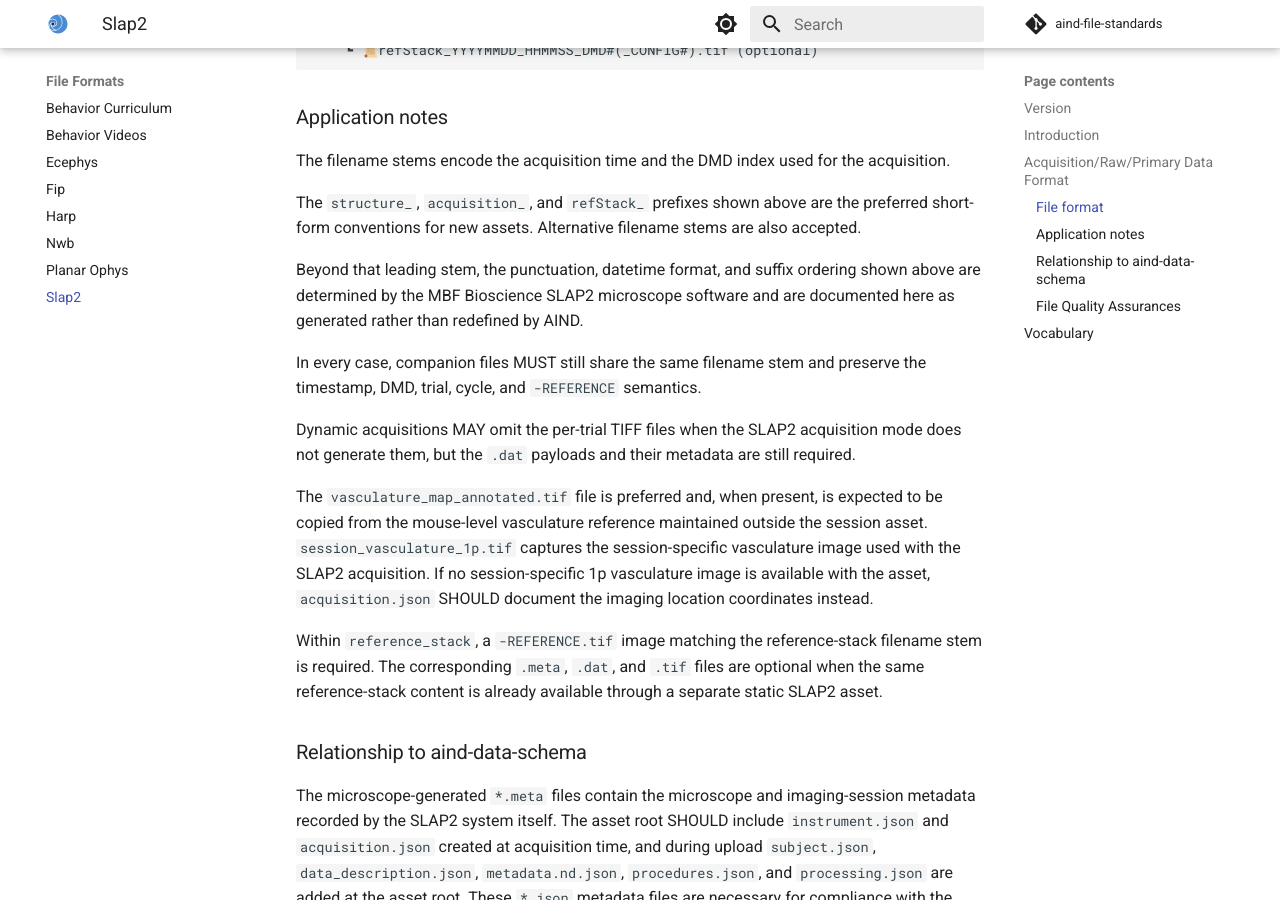
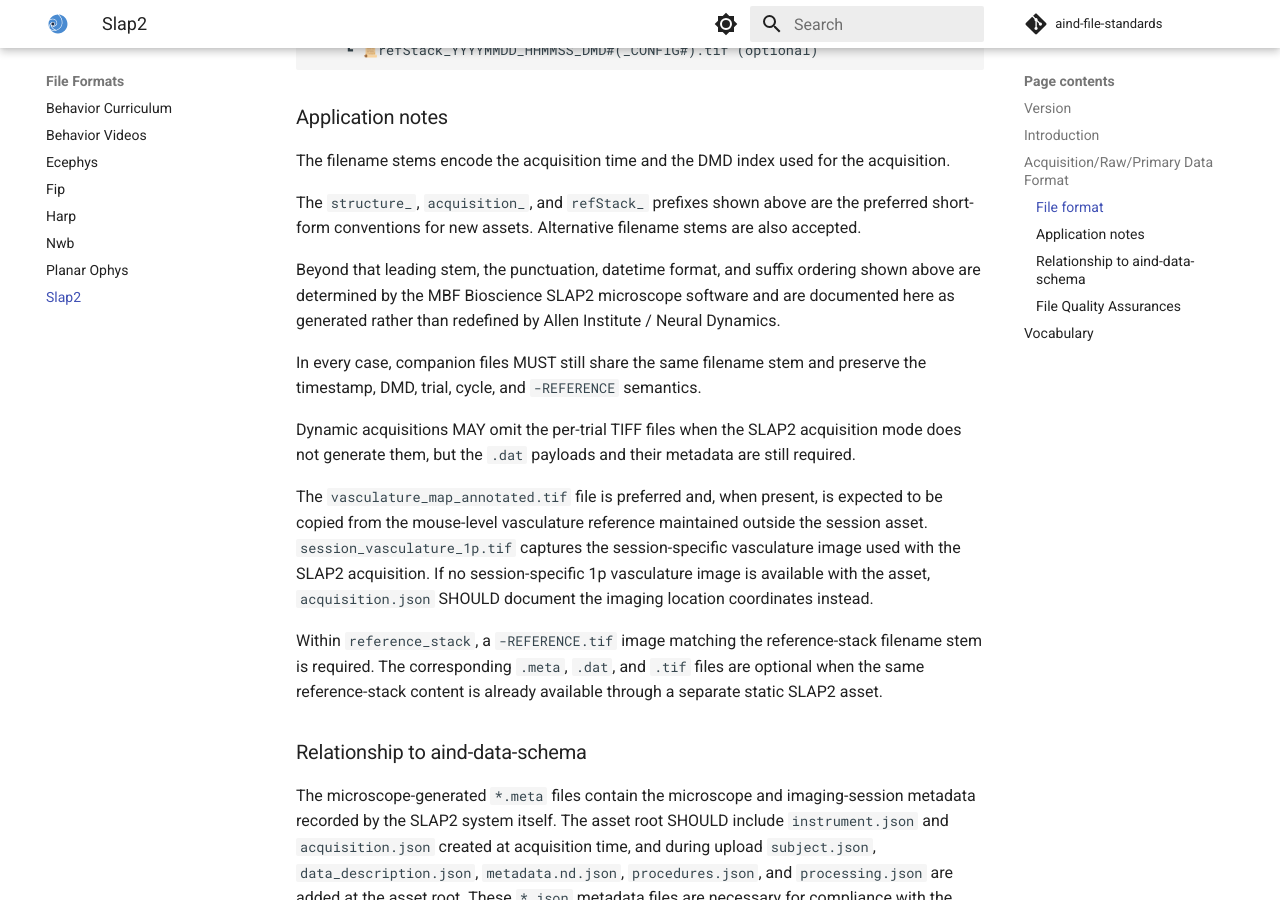
Before and after one commit to AllenNeuralDynamics/aind-file-standards, an MkDocs documentation site: the page built from docs/file_formats/slap2.md, in a window 1280 px wide and 900 px high, scrolled down 1559 px. Built offline with MkDocs 1.6.1 and Material for MkDocs 9.7.7, drawn with Linux system fonts in a browser that asks for light colours; comment, search, counter and statistics services are not loaded; some of the changed text lies outside the part shown.

Commit message:
docs: spell out institute name

```diff
--- a/docs/file_formats/slap2.md
+++ b/docs/file_formats/slap2.md
@@ -10,7 +10,7 @@ This document describes the standards for SLAP2 optical physiology data assets.
 
 ## Acquisition/Raw/Primary Data Format
 
-Following SciComp standards, SLAP2 data MUST be saved in the `slap2` modality folder. The timestamped session directory is the data asset root and contains the AIND metadata files for the acquisition. Other modality folders, such as `behavior` and `behavior-videos`, MAY exist alongside `slap2` and SHOULD follow their own standards.
+Following SciComp standards, SLAP2 data MUST be saved in the `slap2` modality folder. The timestamped session directory is the data asset root and contains the Allen Institute / Neural Dynamics metadata files for the acquisition. Other modality folders, such as `behavior` and `behavior-videos`, MAY exist alongside `slap2` and SHOULD follow their own standards.
 
 Within the `slap2` folder, a session-specific 1p vasculature image, when taken and retained with the asset, MUST be stored as `session_vasculature_1p.tif`.
 If that image is not available with the asset, `acquisition.json` SHOULD document the imaging location coordinates.
@@ -57,7 +57,7 @@ The filename stems encode the acquisition time and the DMD index used for the ac
 
 The `structure_`, `acquisition_`, and `refStack_` prefixes shown above are the preferred short-form conventions for new assets. Alternative filename stems are also accepted.
 
-Beyond that leading stem, the punctuation, datetime format, and suffix ordering shown above are determined by the MBF Bioscience SLAP2 microscope software and are documented here as generated rather than redefined by AIND.
+Beyond that leading stem, the punctuation, datetime format, and suffix ordering shown above are determined by the MBF Bioscience SLAP2 microscope software and are documented here as generated rather than redefined by Allen Institute / Neural Dynamics.
 
 In every case, companion files MUST still share the same filename stem and preserve the timestamp, DMD, trial, cycle, and `-REFERENCE` semantics.
 
```
